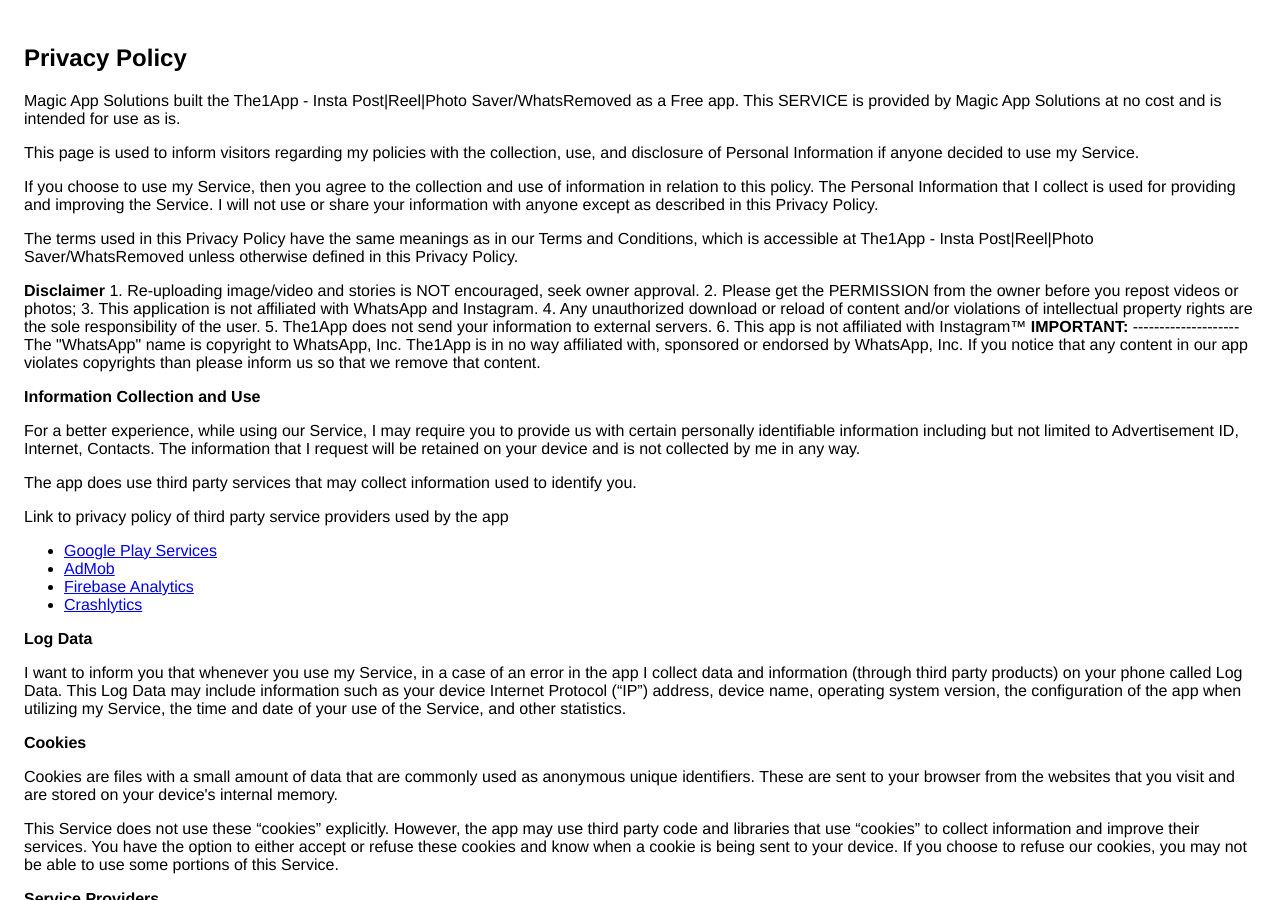
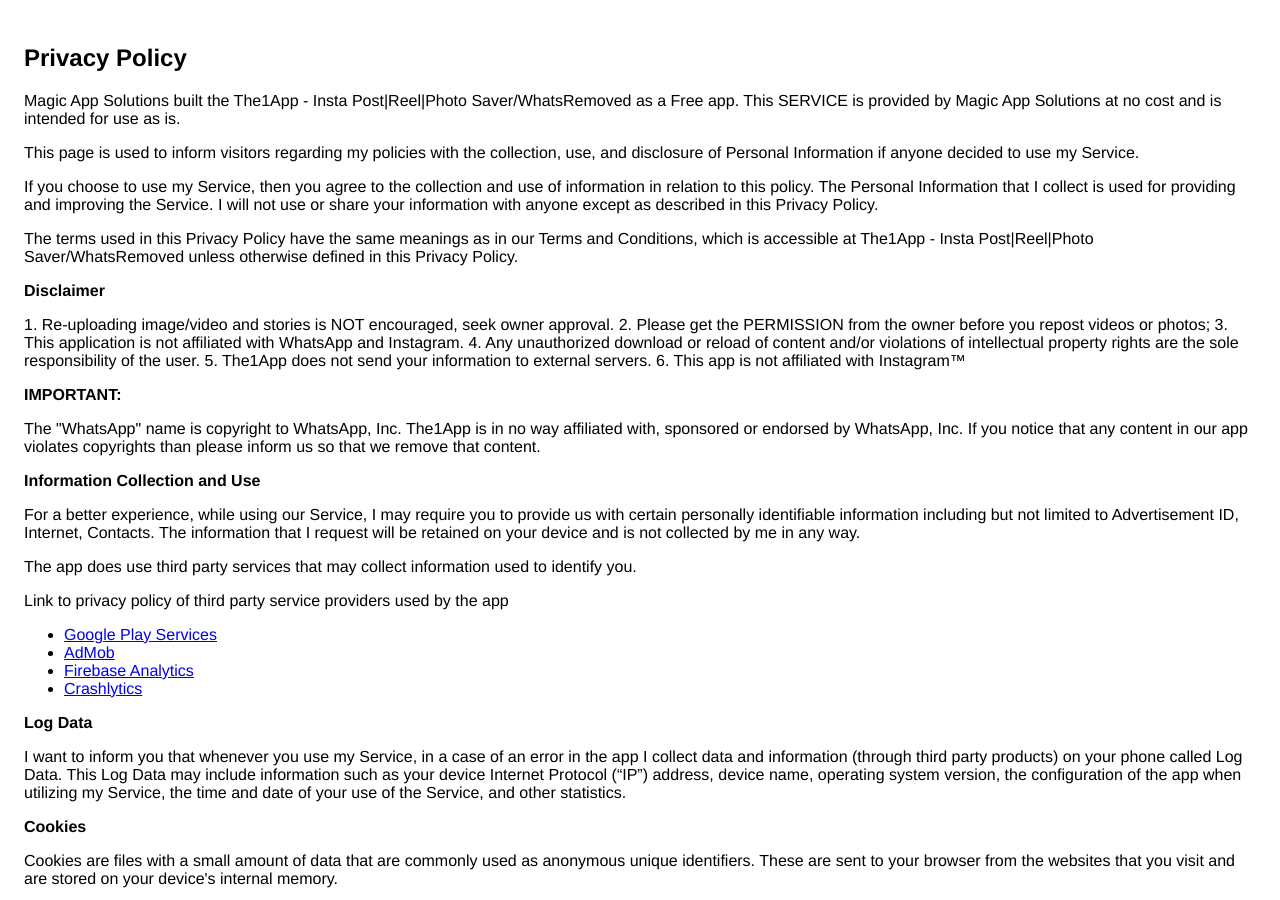
Before and after one commit to anukools/anukools.github.io, a Jekyll site: the page the1app_privacy_policy.html, which Jekyll copies as it is, in a window 1280 px wide and 900 px high. Built offline with Jekyll 4.4.1, drawn with Linux system fonts in a browser that asks for light colours.

```diff
--- a/the1app_privacy_policy.html
+++ b/the1app_privacy_policy.html
@@ -33,7 +33,7 @@ The1App - Insta Post|Reel|Photo Saver/WhatsRemoved as
                     Policy.
                   </p>
          <p>
-                  <strong>Disclaimer</strong>
+                  <strong>Disclaimer</strong></p>
 1. Re-uploading image/video and stories is NOT encouraged, seek owner approval.
 2. Please get the PERMISSION from the owner before you repost videos or photos;
 3. This application is not affiliated with WhatsApp and Instagram.
@@ -41,10 +41,11 @@ The1App - Insta Post|Reel|Photo Saver/WhatsRemoved as
 5. The1App does not send your information to external servers.
 6. This app is not affiliated with Instagram™
 
-<strong>IMPORTANT:</strong>
---------------------
+
+<p><strong>IMPORTANT:</strong> </p>
+
 The "WhatsApp" name is copyright to WhatsApp, Inc. The1App is in no way affiliated with, sponsored or endorsed by WhatsApp, Inc. If you notice that any content in our app violates copyrights than please inform us so that we remove that content.
-                  </p>
+
 
         <p><strong>Information Collection and Use</strong></p> <p>
                     For a better experience, while using our Service,
```
